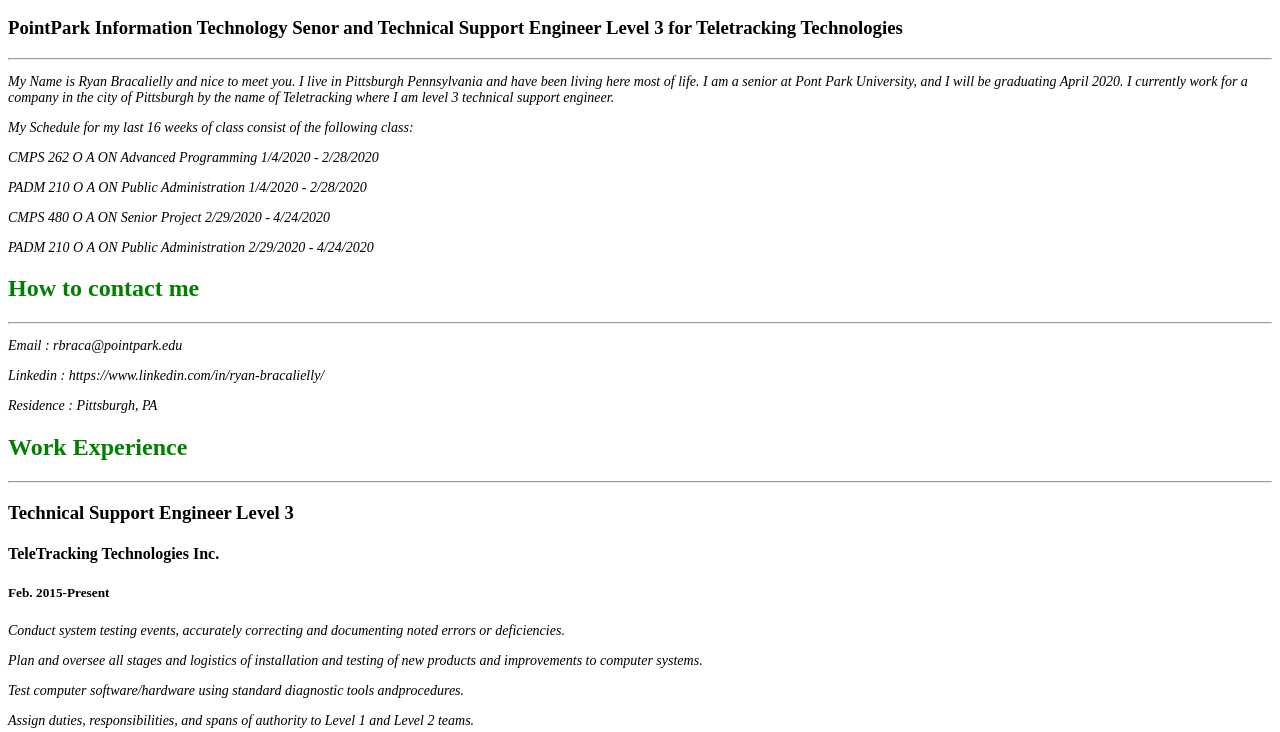
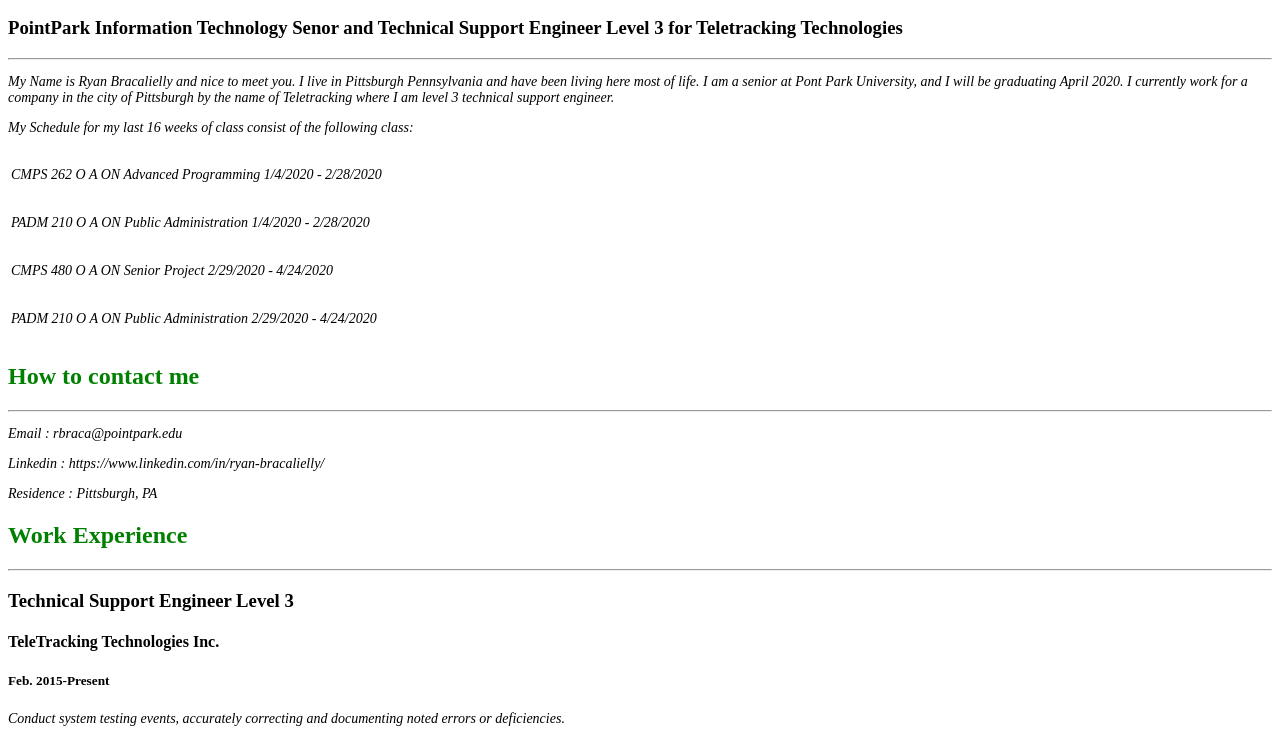
Before and after one commit to Rbracalielly/M1-Assignment, a plain HTML site: page index.html in a window 1280 px wide. Shown: the part 78-810 px from the top of the page. Drawn offline with Linux system fonts and the light colour scheme.

Commit message:
changed classes to table

```diff
--- a/index.html
+++ b/index.html
@@ -29,10 +29,20 @@
     <div>
       <p>My Name is Ryan Bracalielly and nice to meet you. I live in Pittsburgh Pennsylvania and have been living here most of life. I am a senior at Pont Park University, and I will be graduating April 2020. I currently work for a company in the city of Pittsburgh by the name of Teletracking where I am level 3 technical support engineer.</p>
       <p>My Schedule for my last 16 weeks of class consist of the following class:</p>
-      <p>CMPS 262 O A ON	Advanced Programming 1/4/2020 - 2/28/2020</p>
-      <p>PADM 210 O A ON	Public Administration	1/4/2020 - 2/28/2020</p>
-      <p>CMPS 480 O A ON	Senior Project 2/29/2020 - 4/24/2020</p>
-      <p>PADM 210 O A ON	Public Administration 2/29/2020 - 4/24/2020</p>
+      <table>
+        <tr>
+            <td><p>CMPS 262 O A ON	Advanced Programming 1/4/2020 - 2/28/2020</p>
+        </tr>
+        <tr>
+            <td><p>PADM 210 O A ON	Public Administration	1/4/2020 - 2/28/2020</p>
+        </tr>
+        <tr>
+            <td><p>CMPS 480 O A ON	Senior Project 2/29/2020 - 4/24/2020</p>
+        </tr>
+        <tr>
+            <td><p>PADM 210 O A ON	Public Administration 2/29/2020 - 4/24/2020</p>
+        </tr>
+      </table>
     </div>
   <!-- Contact details -->
   <section class="section1">
```
